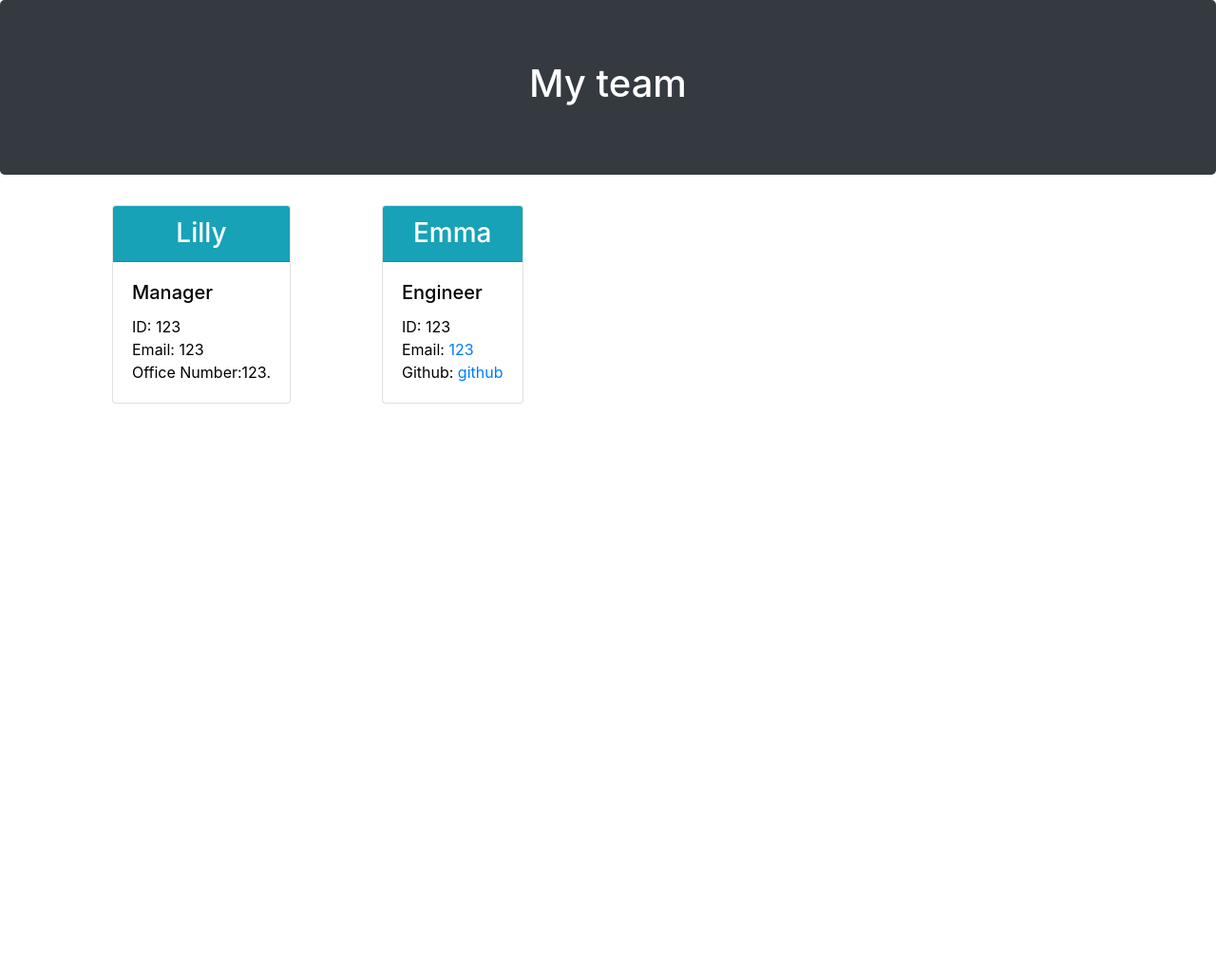
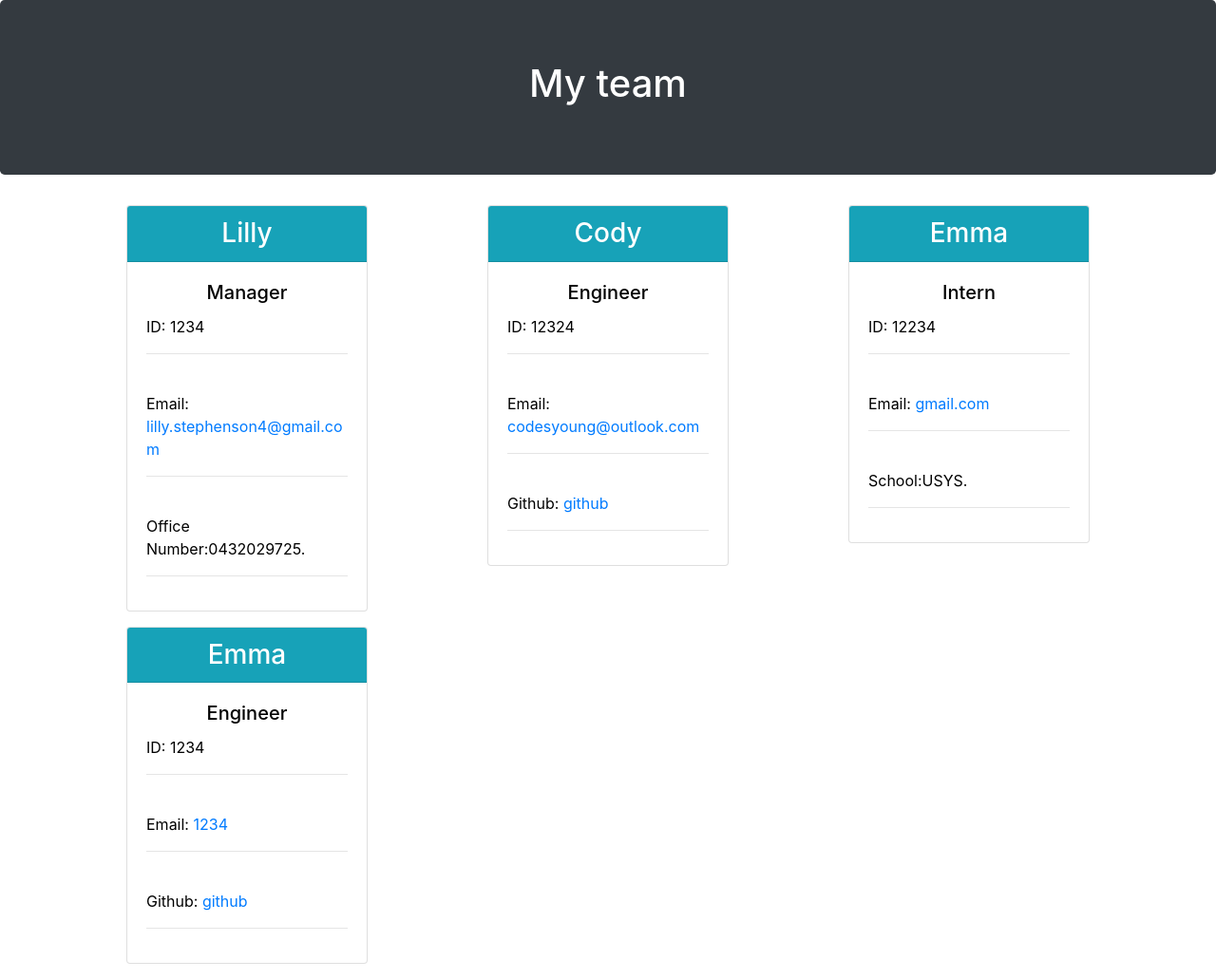
Before and after one commit to lills1/Team-profile-generator, a website: page employees.html in a window 1280 px wide. Shown: the whole page at 95% size. Before the commit the page ends 800 px from the top, so only its background shows below. Drawn offline with nearby package versions, Linux system fonts and the light colour scheme.

Commit message:
made a lot of styling changes

```diff
--- a/employees.html
+++ b/employees.html
@@ -15,24 +15,55 @@
             </div>
         </header>
         <div class="container">
-        <div class="row"> <div class="card text-white mx-5 mb-3" style="max-width: 18rem;">
+        <div class="row">
+            <div class="col-4">
+            <div class="card text-white mx-5 mb-3" style="max-width: 18rem;">
             <div class="card-header bg-info text-center h3">Lilly</div>
             <div class="card-body" style="color:black">
-                <h5 class="card-title"> Manager </h5>
+                <h5 class="card-title text-center"> Manager </h5>
                 <p class="card-text">
-                ID: 123 </br>
-                Email: 123</br>
-                Office Number:123.</p>
+                ID: 1234 <hr/> </br>
+                Email: <a href="mailto:lilly.stephenson4@gmail.com"> lilly.stephenson4@gmail.com</a> <hr/> </br>
+                Office Number:0432029725. <hr/> </p>
             </div>
-        </div> <div class="card text-white mx-5 mb-3" style="max-width: 18rem;">
+        </div>
+        </div>
+            <div class="col-4">
+            <div class="card text-white mx-5 mb-3" style="max-width: 18rem;">
+            <div class="card-header bg-info text-center h3">Cody</div>
+            <div class="card-body" style="color:black">
+                <h5 class="card-title text-center">Engineer</h5>
+                <p class="card-text">  ID: 12324 <hr/> </br>
+               Email: <a href="mailto:codesyoung@outlook.com"> codesyoung@outlook.com</a> <hr/> </br>
+               Github: <a href= "https://github.com/lills1"> github </a> <hr/>
+            </p>
+            </div>
+        </div>
+        </div>
+            <div class="col-4">
+            <div class="card text-white mx-5 mb-3" style="max-width: 18rem;">
             <div class="card-header bg-info text-center h3">Emma</div>
             <div class="card-body" style="color:black">
-                <h5 class="card-title">Engineer</h5>
-                <p class="card-text">  ID: 123 </br>
-               Email: <a href="mailto:123"> 123</a> </br>
-               Github: <a href= "https://github.com/lills1"> github </a>
+                <h5 class="card-title text-center">Intern</h5>
+                <p class="card-text">
+                ID: 12234 <hr/> </br>
+                Email: <a href="mailto:gmail.com"> gmail.com</a> <hr/> </br>
+                School:USYS. <hr/> </p>
+                </p>
+            </div>
+        </div>
+        </div>
+            <div class="col-4">
+            <div class="card text-white mx-5 mb-3" style="max-width: 18rem;">
+            <div class="card-header bg-info text-center h3">Emma</div>
+            <div class="card-body" style="color:black">
+                <h5 class="card-title text-center">Engineer</h5>
+                <p class="card-text">  ID: 1234 <hr/> </br>
+               Email: <a href="mailto:1234"> 1234</a> <hr/> </br>
+               Github: <a href= "https://github.com/1234"> github </a> <hr/>
             </p>
             </div>
+        </div>
         </div>
     </div>
     </body>
--- a/employees.json
+++ b/employees.json
@@ -1 +1 @@
-[{"name":"Lilly","id":"123","email":"123","officenumber":"123"},{"name":"Emma","id":"123","email":"123","github":"lills1"}]
+[{"name":"Lilly","id":"1234","email":"lilly.stephenson4@gmail.com","officenumber":"0432029725"},{"name":"Cody","id":"12324","email":"codesyoung@outlook.com","github":"lills1"},{"name":"Emma","id":"12234","email":"gmail.com","school":"USYS"},{"name":"Emma","id":"1234","email":"1234","github":"1234"}]
```
Also changed, not shown: generateMarkdown.js (+24 -15 lines), index.html (+11 -5 lines).
